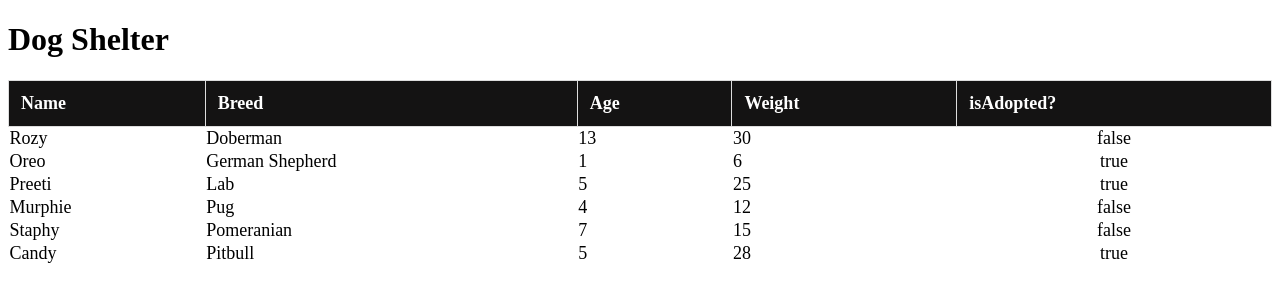
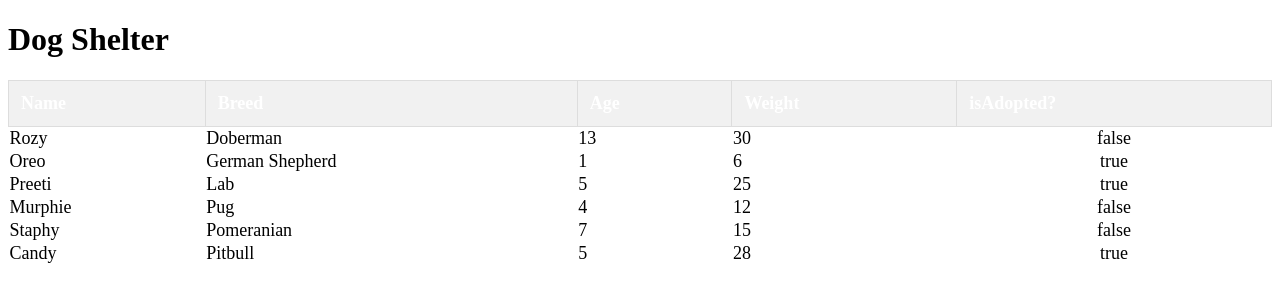
Before and after one commit to JavalKumar/Javalkumar_Patel_Learning_Angular, an Angular app: page / in a window 1280 px wide. In both pictures the pointer is over the element 640 px from the left and 103 px from the top of the page. Shown: the top 302 px of the page. Built offline with nearby package versions, Linux system fonts and the light colour scheme.

Commit message:
Fixed the error and completed Assignment 3

```diff
--- a/src/app/dog-list/dog-list.component.scss
+++ b/src/app/dog-list/dog-list.component.scss
@@ -32,7 +32,7 @@ table {
 
   /* Row hover effect */
   tr:hover {
-    background-color: #141313; /* Light gray on hover */
+    background-color: #f1f1f1; /* Light gray on hover */
   }
 
   /* Selected dog highlight */
```
